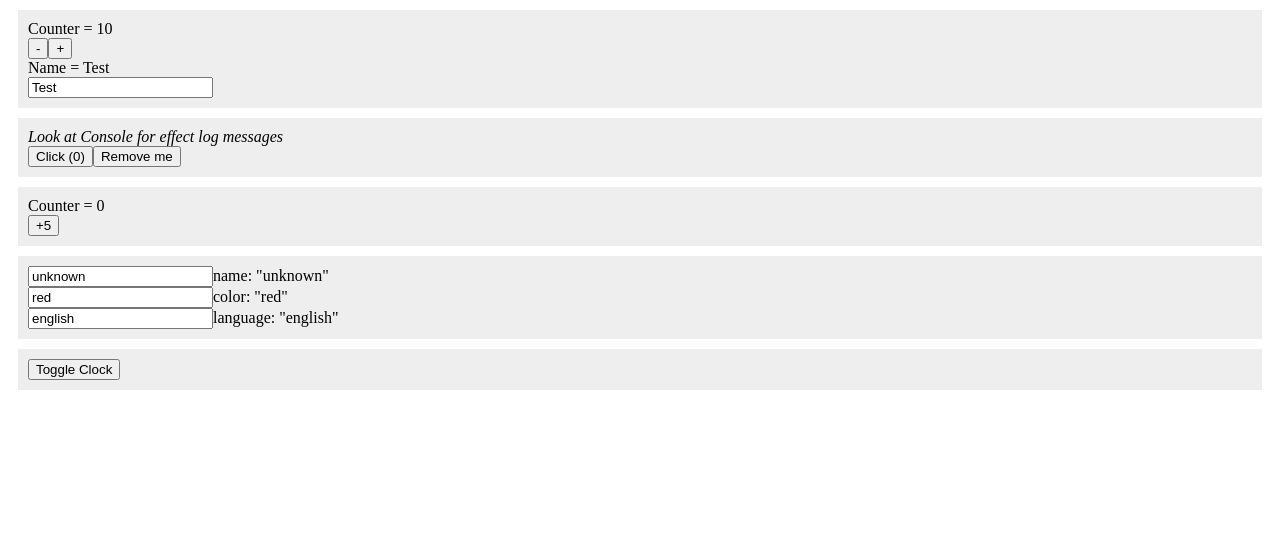
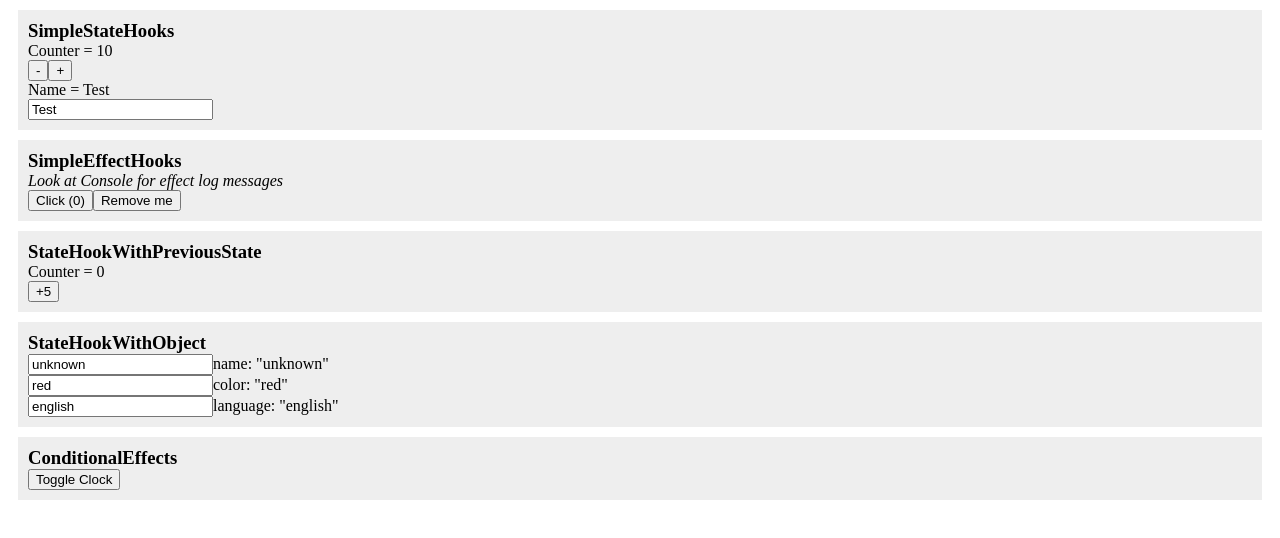
Before and after one commit to Toxe/react-hooks, a React (Create React App) app: page / in a window 1280 px wide. Shown: the top 538 px of the page. Built offline with nearby package versions, Linux system fonts and the light colour scheme.

Commit message:
Add title to all components

```diff
--- a/src/ConditionalEffects.js
+++ b/src/ConditionalEffects.js
@@ -5,6 +5,7 @@ export default function ConditionalEffects() {
 
     return (
         <div style={style}>
+            <h1>ConditionalEffects</h1>
             <div>
                 <button onClick={() => setClockVisible(!clockVisible)}>Toggle Clock</button>
             </div>
--- a/src/SimpleEffectHooks.js
+++ b/src/SimpleEffectHooks.js
@@ -20,6 +20,7 @@ export default function SimpleEffectHooks() {
 
     return (
         <div style={style}>
+            <h1>SimpleEffectHooks</h1>
             <div>
                 <em>Look at Console for effect log messages</em>
             </div>
--- a/src/SimpleStateHooks.js
+++ b/src/SimpleStateHooks.js
@@ -6,6 +6,7 @@ export default function SimpleStateHooks() {
 
     return (
         <div style={style}>
+            <h1>SimpleStateHooks</h1>
             <div>Counter = {counter}</div>
             <div>
                 <button onClick={() => setCounter(counter - 1)}>-</button>
--- a/src/StateHookWithObject.js
+++ b/src/StateHookWithObject.js
@@ -5,6 +5,7 @@ export default function StateHookWithObject() {
 
     return (
         <div style={style}>
+            <h1>StateHookWithObject</h1>
             <div>
                 <input type="text" value={user.name} onChange={(e) => setUser({ ...user, name: e.target.value })} />
                 name: "{user.name}"
--- a/src/StateHookWithPreviousState.js
+++ b/src/StateHookWithPreviousState.js
@@ -11,6 +11,7 @@ export default function StateHookWithPreviousState() {
 
     return (
         <div style={style}>
+            <h1>StateHookWithPreviousState</h1>
             <div>Counter = {counter}</div>
             <div>
                 <button onClick={addFive}>+5</button>
--- /dev/null
+++ b/src/index.css
@@ -0,0 +1,4 @@
+h1 {
+    font-size: 14pt;
+    margin: 0px;
+}
--- a/src/index.js
+++ b/src/index.js
@@ -1,5 +1,6 @@
 import React from "react";
 import ReactDOM from "react-dom";
+import "./index.css";
 import App from "./App";
 
 ReactDOM.render(
```
